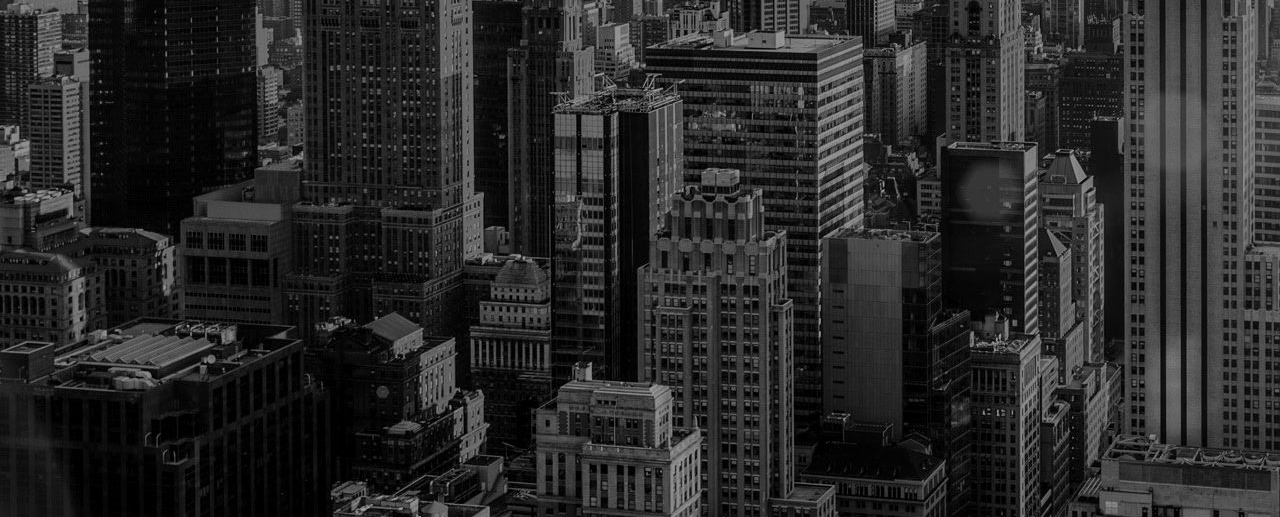
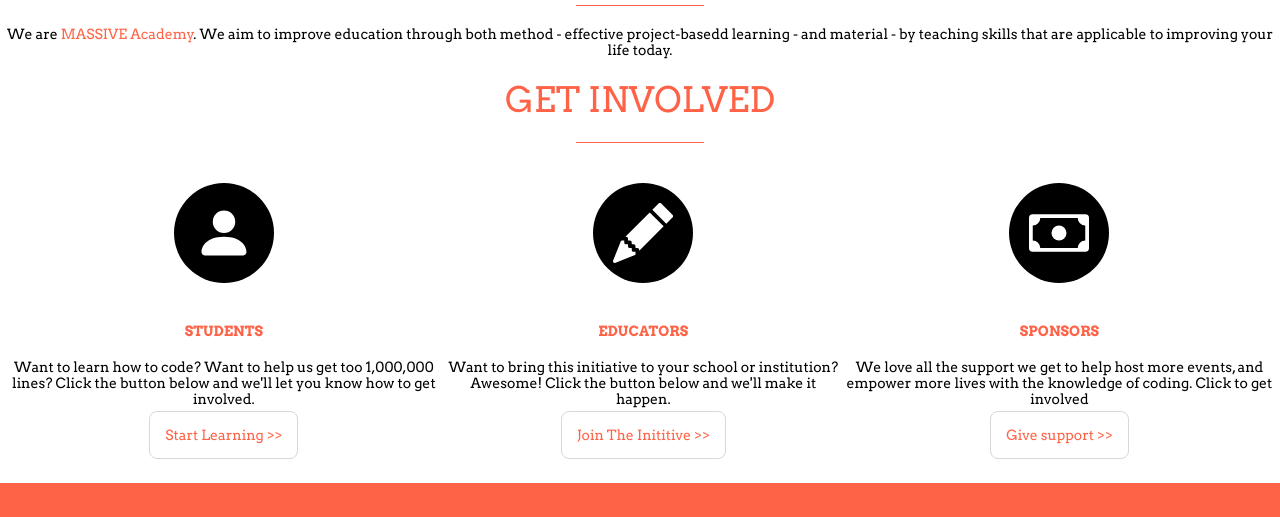
Before and after one commit to bertrandclech/One-million-lines, a plain HTML site: page index.html in a window 1280 px wide. Shown: the part 647-1164 px from the top of the page. Drawn offline with Linux system fonts and the light colour scheme.

Commit message:
Réglages backgroung image et les marges séprateur notamment

```diff
--- a/css/mobile.css
+++ b/css/mobile.css
@@ -74,7 +74,8 @@ header section div {
     align-items: center;
     background: url("../images/hero-image.jpg");
     background-position: top left;
-    aspect-ratio: 1467 / 2200;
+    width: auto;
+    height: auto;
 }
 
 header section div a {
@@ -88,6 +89,10 @@ header section div a {
 
 }
 
+header section div img {
+    margin-bottom: 20px;
+}
+
 /* main part of the page */
 
 .roundedIcon {
@@ -97,7 +102,11 @@ header section div a {
 }
 
 .roundedIcon img {
-    filter: invert(1000%);
+    filter: invert(100%);
+}
+
+main {
+    padding-bottom: 40px;
 }
 
 main section div div p {
@@ -115,6 +124,11 @@ main section div div a {
 }
 
 main section img {
+    margin-top: 20px;
+    margin-bottom: 20px;
+}
+
+main section p {
     margin-top: 20px;
     margin-bottom: 20px;
 }
@@ -156,7 +170,7 @@ main h3 {
 
 .separator {
     border-bottom: 1px solid var(--orange);
-    width: 50%;
+    width: 25%;
     margin: auto;
 }
 
@@ -213,6 +227,7 @@ footer img {
         flex-direction: row;
     }
     /* to corrrect a directive to improve display of backgroung image in header */
+    /*
     header section div {
         display:flex;
         flex-direction: column;
@@ -221,4 +236,8 @@ footer img {
         background-position: top left;
         background-repeat: no-repeat;
     }
+    */
+    .separator {
+        width: 10%;
+    }
 }
```
